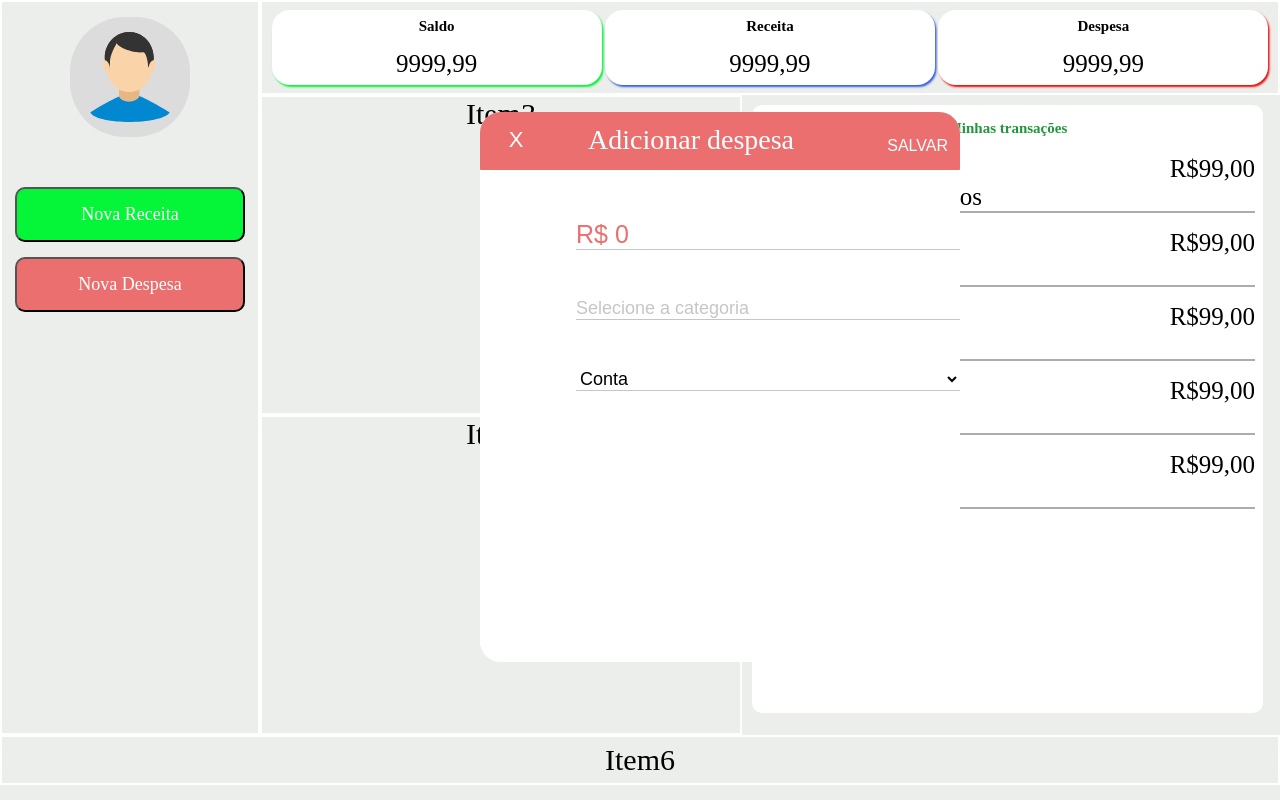
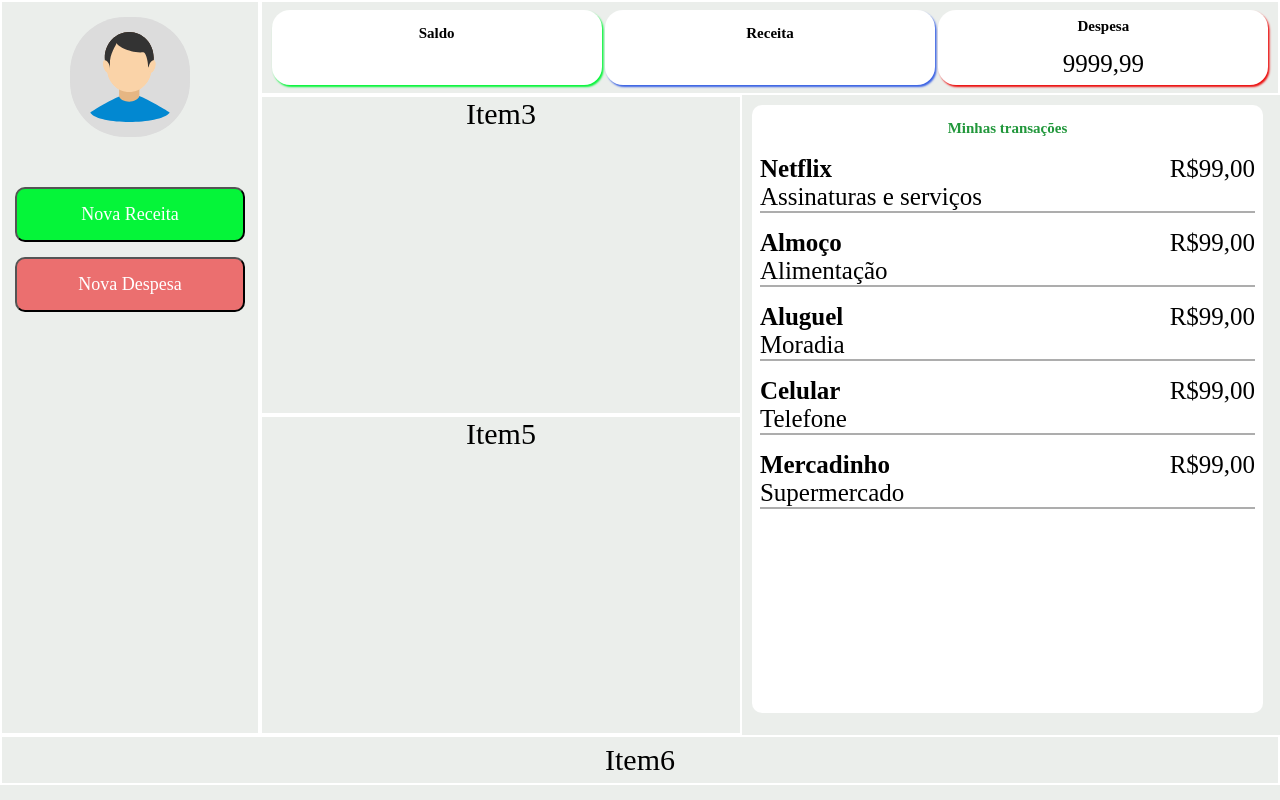
Before and after one commit to AlexSJ33/SisFinan, a React (Vite) app: page / in a window 1280 px wide. Built offline with nearby package versions, Linux system fonts and the light colour scheme.

Commit message:
mais ajustes

```diff
--- a/src/App.jsx
+++ b/src/App.jsx
@@ -1,10 +1,18 @@
+import { useEffect, useState } from "react"
 import  Home from "./components/Home"
 
 function App() {
 
+  const [receita, setReceita] = useState('')
+
+  useEffect(() => {
+    setReceita('teste')
+
+  })
+
   return (
     <>
-    <Home />
+    <Home receita={receita}/>
 
     </>
   )
--- a/src/components/Despesa/AdicionarDespesa.jsx
+++ b/src/components/Despesa/AdicionarDespesa.jsx
@@ -23,9 +23,10 @@ const AdicionarDespesa = ({ onClose }) => {
 
             <div className={styles.inputs}>
               <input className={styles.inputValue} type="text" name="valor" id="valor" placeholder='R$ 0' />
+              <input className={styles.inputDescricao} type="text" name="descricao" id="descricao" placeholder='Descrição' />
               <input className={styles.inputCategoria} type="text" name="categoria" id="categoria" placeholder='Selecione a categoria' />
 
-              <select defaultValue="" className={styles.inputDescricao}>
+              <select defaultValue="" className={styles.inputConta}>
               <option disabled={true} value="">Conta</option>
                 <option value="carteira">Carteira</option>
                 <option value="nubank">Nubank</option>
--- a/src/components/Despesa/AdicionarDespesa.module.css
+++ b/src/components/Despesa/AdicionarDespesa.module.css
@@ -1,10 +1,13 @@
 
 .container {
-    position: absolute;
+    position: fixed;
     width: 480px;
-    height: 550px;
-    margin-left: 60vh;
-    margin-top: 14vh;
+    height: 530px;
+    right: 0;
+    left: 60vh;
+    bottom: 0;
+    top: 14vh;
+
 }
 .container form {
     width: 100%;
@@ -89,33 +92,35 @@ label {
 
 
 .inputCategoria {
-
     width: 100%;
     border-left: none;
     border-right: none;
     border-top: none;
-
     border-bottom: 1.8px solid #c7c6c6;
-
     font-size: large;
     outline: none;
-
     background-color: transparent;
 }
 .inputCategoria::placeholder,.inputDescricao::placeholder {
     color: #c7c6c6;
 }
 .inputDescricao {
-
     width: 100%;
     border-left: none;
     border-right: none;
     border-top: none;
-
     border-bottom: 1.8px solid #c7c6c6;
-
     font-size: large;
     outline: none;
-
     background-color: transparent;
 }
+.inputConta {
+    width: 100%;
+    border-left: none;
+    border-right: none;
+    border-top: none;
+    border-bottom: 1.8px solid #c7c6c6;
+    font-size: large;
+    outline: none;
+    background-color: transparent;
+}
--- /dev/null
+++ b/src/components/Display/Display.jsx
@@ -0,0 +1,30 @@
+import styles from './Display.module.css'
+import React from 'react'
+import MinhasTransacoes from '../Transacoes/MinhasTransacoes'
+
+
+const Display = ({ receita }) => {
+
+
+    return (
+        <>
+        <div className={styles.item1}>
+            <div className={styles.display}>
+                <div className={styles.saldo}>
+                    <h2>Saldo</h2>
+                    <p>{receita}</p>
+                </div>
+                <div className={styles.receita}>
+                    <h2>Receita</h2>
+                    <p>{receita}</p>
+                </div>
+                <div className={styles.despesa}>
+                    <h2>Despesa</h2>
+                    <p>9999,99</p>
+                </div>
+            </div>
+        </div>
+        </>
+    )
+}
+export default Display
--- /dev/null
+++ b/src/components/Display/Display.module.css
@@ -0,0 +1,82 @@
+
+.item1 {
+    grid-area: item1;
+    display: flex;
+    width: 100%;
+    flex-direction: row;
+
+    align-items: center;
+    border: 2px solid #fff;
+
+
+}
+.display {
+    display: flex;
+    height: 75px;
+    width: 100%;
+
+    flex-direction: row;
+    align-items: center;
+    justify-content: space-around;
+
+
+    margin: 8px;
+    align-items: end;
+
+}
+.saldo{
+    display: flex;
+    flex-direction: column;
+    justify-content: space-around;
+
+    width: 33%;
+
+    height: 100%;
+
+
+    background-color: #fff;
+    box-shadow: 1.5px 2px 2px #05f539;
+    border-radius: 18px;
+
+
+
+
+}
+.receita{
+    display: flex;
+    flex-direction: column;
+    justify-content: space-around;
+
+    width: 33%;
+
+    height: 100%;
+
+
+    background-color: #fff;
+    box-shadow: 1.5px 2px 2px #3961e4;
+    border-radius: 18px;
+
+
+}
+.despesa{
+    display: flex;
+    flex-direction: column;
+    justify-content: space-around;
+
+    width: 33%;
+
+    height: 100%;
+
+
+    background-color: #fff;
+    box-shadow: 1.5px 2px 2px #ec0d0d;
+    border-radius: 18px;
+}
+h2 {
+    font-family: cursive;
+    font-size: 15px;
+}
+p {
+    font-size: 25px;
+
+}
--- a/src/components/Home.jsx
+++ b/src/components/Home.jsx
@@ -3,12 +3,12 @@ import styles from './Home.module.css'
 import AdicionarReceita from './Receita/AdicionarReceita'
 import AdicionarDespesa from './Despesa/AdicionarDespesa';
 import MinhasTransacoes from './Transacoes/MinhasTransacoes';
+import Display from './Display/Display';
 
 
 
 function Home() {
-  const [openReceita, setOpenReceita] = useState(false)
-  const [openDespesa, setOpenDespesa] = useState(false)
+
   const [activeComponent, setActiveComponent] = useState(null);
 
   const showComponentA = () => {
@@ -31,22 +31,7 @@ function Home() {
   return (
     <>
     <div className={styles.container}>
-        <div className={styles.item1}>
-          <div className={styles.display}>
-            <div className={styles.saldo}>
-              <h2>Saldo</h2>
-              <p>9999,99</p>
-            </div>
-            <div className={styles.receita}>
-              <h2>Receita</h2>
-              <p>9999,99</p>
-            </div>
-            <div className={styles.despesa}>
-              <h2>Despesa</h2>
-              <p>9999,99</p>
-            </div>
-          </div>
-        </div>
+      <Display />
         <div className={styles.item2}>
           <div className={styles.user}>
             <img src="../src/assets/user2.svg" alt="perfil" />
@@ -74,8 +59,6 @@ function Home() {
         </div>
         <div className={styles.item5}>Item5</div>
         <div className={styles.item4} />
-        <AdicionarReceita isOpen={openReceita} setReceitaOpen={() => setOpenReceita(!openReceita)}/>
-        <AdicionarDespesa isOpen={openDespesa} setDespesaOpen={() => setOpenDespesa(!openDespesa)}/>
 
     </div>
     <div className={styles.item6}>Item6</div>
--- a/src/components/Home.module.css
+++ b/src/components/Home.module.css
@@ -3,10 +3,6 @@ body {
     flex-direction: column;
     justify-content: center;
     background-color: #ebeeeb;
-
-
-
-
 }
 .container {
     display: grid;
@@ -15,87 +11,6 @@ body {
     'item2 item3 item3 item3 item4 item4'
     'item2 item5 item5 item5 item4 item4'
     'item2 item6 item6 item6 item6 item6';
-
-}
-.item1 {
-    grid-area: item1;
-    display: flex;
-    width: 100%;
-    flex-direction: row;
-
-    align-items: center;
-    border: 2px solid #fff;
-
-
-}
-.display {
-    display: flex;
-    height: 75px;
-    width: 100%;
-
-    flex-direction: row;
-    align-items: center;
-    justify-content: space-around;
-
-
-    margin: 8px;
-    align-items: end;
-
-}
-.saldo{
-    display: flex;
-    flex-direction: column;
-    justify-content: space-around;
-
-    width: 33%;
-
-    height: 100%;
-
-
-    background-color: #fff;
-    box-shadow: 1.5px 2px 2px #05f539;
-    border-radius: 18px;
-
-
-
-
-}
-.receita{
-    display: flex;
-    flex-direction: column;
-    justify-content: space-around;
-
-    width: 33%;
-
-    height: 100%;
-
-
-    background-color: #fff;
-    box-shadow: 1.5px 2px 2px #3961e4;
-    border-radius: 18px;
-
-
-}
-.despesa{
-    display: flex;
-    flex-direction: column;
-    justify-content: space-around;
-
-    width: 33%;
-
-    height: 100%;
-
-
-    background-color: #fff;
-    box-shadow: 1.5px 2px 2px #ec0d0d;
-    border-radius: 18px;
-}
-h2 {
-    font-family: cursive;
-    font-size: 15px;
-}
-p {
-    font-size: 25px;
 
 }
 .item2 {
@@ -162,6 +77,9 @@ p {
     background-color: #05f539;
 
  }
+ .btnReceita:disabled {
+    background-color: #cfebd6;
+ }
  .btnDespesa {
     width: 90%;
     height: 55px;
@@ -171,6 +89,9 @@ p {
     color: #fff;
     border-radius: 10px;
     background-color: #eb6f6f;
+ }
+ .btnDespesa:disabled {
+    background-color: #b98e8e;
 
  }
 .item3 {
--- a/src/components/Receita/AdicionarReceita.jsx
+++ b/src/components/Receita/AdicionarReceita.jsx
@@ -7,6 +7,7 @@ const AdicionarReceita = ({ onClose }) => {
 // const [valor, setValor] = useState([]);
 // const [data, setData] = useState([]);
 // const [descricao, setDescricao] = useState("");
+
 
     return(
     <>
@@ -24,10 +25,11 @@ const AdicionarReceita = ({ onClose }) => {
 
             <div className={styles.inputs}>
               <input className={styles.inputValue} type="text" name="valor" id="valor" placeholder='R$ 0' />
+              <input className={styles.inputDescricao} type="text" name="descricao" id="descricao" placeholder='Descrição' />
               <input className={styles.inputCategoria} type="text" name="categoria" id="categoria" placeholder='Selecione a categoria' />
 
-              <select defaultValue="" className={styles.inputDescricao}>
-              <option disabled={true} value="">Conta</option>
+              <select defaultValue="" className={styles.inputConta}>
+                <option disabled={true} value="">Conta</option>
                 <option value="carteira">Carteira</option>
                 <option value="nubank">Nubank</option>
                 <option value="bradesco">Bradesco</option>
--- a/src/components/Receita/AdicionarReceita.module.css
+++ b/src/components/Receita/AdicionarReceita.module.css
@@ -1,10 +1,12 @@
 
 .container {
-    position: absolute;
+    position: fixed;
     width: 480px;
-    height: 550px;
-    margin-left: 60vh;
-    margin-top: 14vh;
+    height: 530px;
+    right: 0;
+    left: 60vh;
+    bottom: 0;
+    top: 14vh;
 
 }
 .container form {
@@ -90,33 +92,35 @@ label {
 
 
 .inputCategoria {
-
     width: 100%;
     border-left: none;
     border-right: none;
     border-top: none;
-
     border-bottom: 1.8px solid #c7c6c6;
-
     font-size: large;
     outline: none;
-
     background-color: transparent;
 }
 .inputCategoria::placeholder,.inputDescricao::placeholder {
     color: #c7c6c6;
 }
 .inputDescricao {
-
     width: 100%;
     border-left: none;
     border-right: none;
     border-top: none;
-
     border-bottom: 1.8px solid #c7c6c6;
-
     font-size: large;
     outline: none;
-
     background-color: transparent;
 }
+.inputConta {
+    width: 100%;
+    border-left: none;
+    border-right: none;
+    border-top: none;
+    border-bottom: 1.8px solid #c7c6c6;
+    font-size: large;
+    outline: none;
+    background-color: transparent;
+}
--- a/src/components/Transacoes/MinhasTransacoes.jsx
+++ b/src/components/Transacoes/MinhasTransacoes.jsx
@@ -1,8 +1,11 @@
 import styles from './MinhasTransacoes.module.css'
 import { dados } from '../../data'
+import Display from '../Display/Display'
 
 
-function MinhasTransacoes() {
+const MinhasTransacoes =(props) => {
+
+  props.preco
 
     return (
         <>
@@ -18,7 +21,6 @@ function MinhasTransacoes() {
                       {transacao.preco}
                     </p>
                     <p>{transacao.categoria}</p>
-
                   </li>
                   </ul>
                 </div>
```
